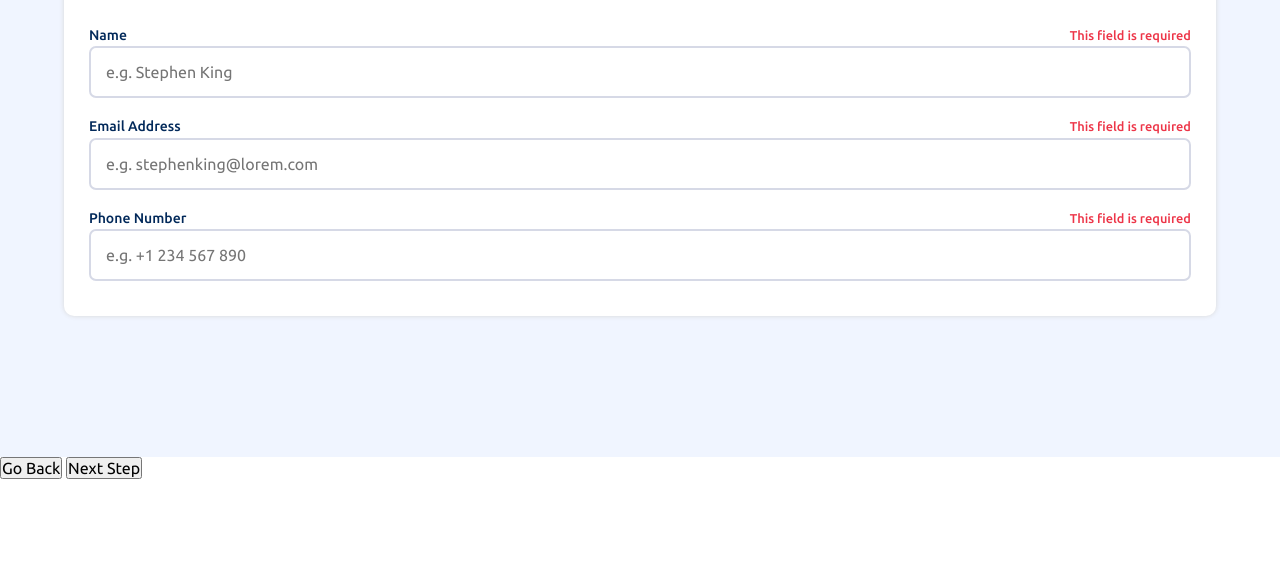
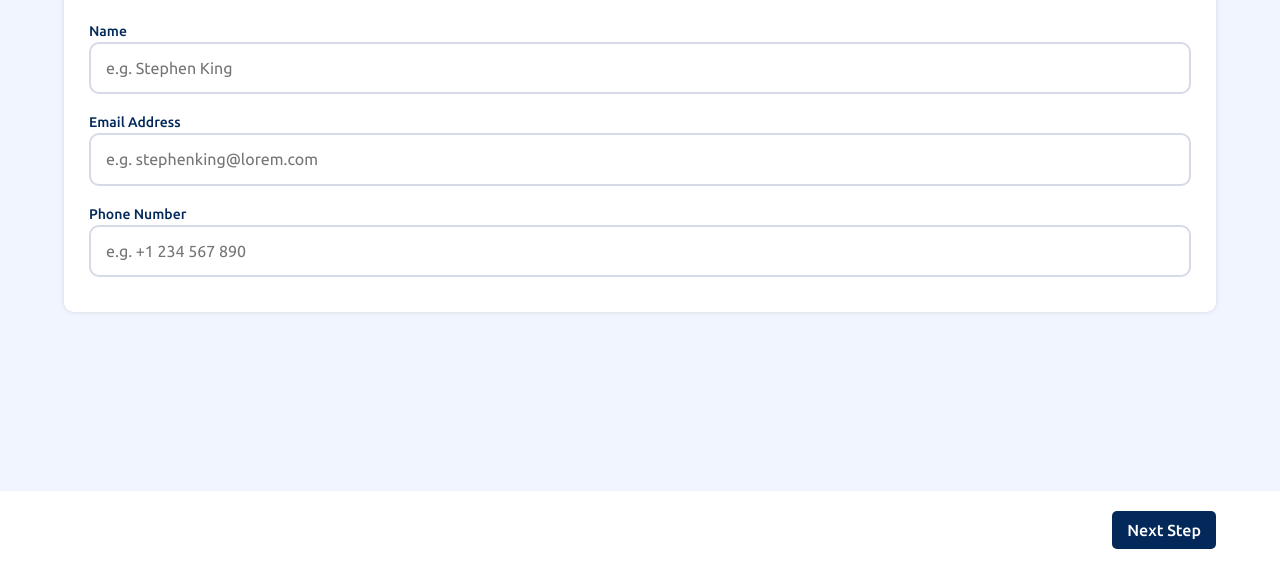
Before and after one commit to Imoyemi-1/multi-step-form-app, a website: page index.html in a window 1280 px wide. Shown: the part 231-800 px from the top of the page. Drawn offline with Linux system fonts and the light colour scheme.

Commit message:
style : button and button container

```diff
--- a/css/style.css
+++ b/css/style.css
@@ -40,18 +40,23 @@ body {
   font-size: 1.6rem;
 }
 
+.container {
+  display: flex;
+  flex-direction: column;
+  min-height: 100vh;
+  overflow: hidden;
+}
+
 #sidebar {
   background-image: url(../images/bg-sidebar-mobile.svg);
   background-repeat: no-repeat;
-
   background-size: cover;
   display: flex;
   justify-content: center;
   gap: 1.5rem;
   padding: 4rem 1rem;
   width: 100%;
-  min-height: 20.8rem;
-  height: 20vh;
+  min-height: 20.375rem;
 }
 
 #sidebar > .sidebar-content-container {
@@ -80,15 +85,13 @@ body {
 
 main {
   background-color: var(--Blue-100);
-  min-height: 30rem;
-  position: relative;
-  height: 60vh;
+  flex: 1;
 }
 
 .screen {
   display: none;
   background-color: var(--White);
-  position: absolute;
+  position: relative;
   width: 90%;
   top: -7.5rem;
   left: 50%;
@@ -138,12 +141,13 @@ main {
 
 .label-container .error {
   color: var(--Red-500);
+  display: none;
 }
 
 input {
   width: 100%;
   padding: 1.5rem;
-  border-radius: 7px;
+  border-radius: 10px;
   border: 2px solid var(--Purple-200);
   outline: none;
 }
@@ -151,3 +155,36 @@ input {
 input:focus {
   border-color: var(--Purple-600);
 }
+
+#btn-container {
+  width: 100%;
+  display: flex;
+  justify-content: center;
+  padding: 2rem 0;
+}
+
+.btn-content-con {
+  width: 90%;
+  display: flex;
+  justify-content: space-between;
+  align-items: center;
+}
+
+#back-btn {
+  border: none;
+  background: none;
+  color: var(--Grey-500);
+  font-weight: var(--md);
+  visibility: hidden;
+  cursor: pointer;
+}
+
+#next-btn {
+  padding: 1rem 1.5rem;
+  border: none;
+  border-radius: 5px;
+  background-color: var(--Blue-950);
+  color: var(--White);
+  font-weight: var(--md);
+  cursor: pointer;
+}
```
